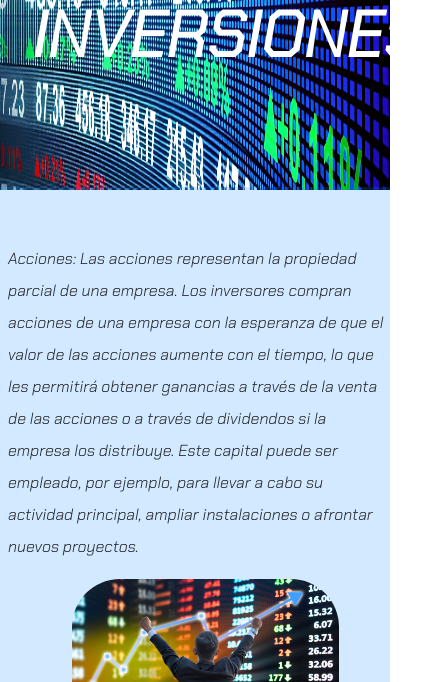
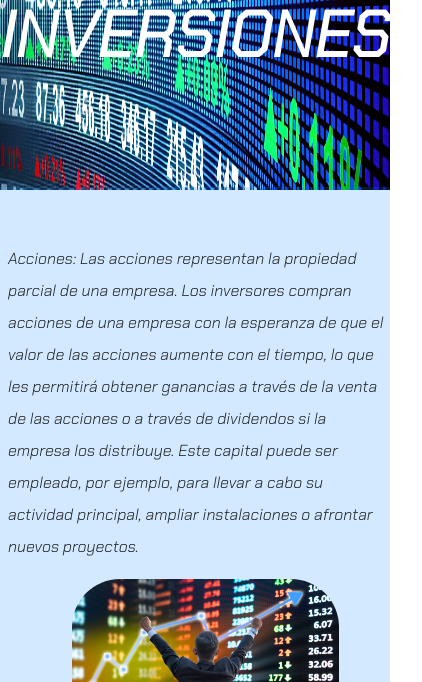
Before and after one commit to ivannavatta/pagina-acciones-, a plain HTML site: page pages/inversiones.html in a window 390 px wide. Shown: the part 162-844 px from the top of the page, 422 px wide, since content can reach past the window. Drawn offline with nearby package versions, Linux system fonts and the light colour scheme; a web font is replaced by a local one.

Commit message:
ultimo arreglo de titulo inversiones

```diff
--- a/css/styles.css
+++ b/css/styles.css
@@ -682,7 +682,7 @@ display: flex;
         display: inline-block;
         position: relative;
 
-        left: 2rem;
+        left: 0rem;
 
     }
 }
```
